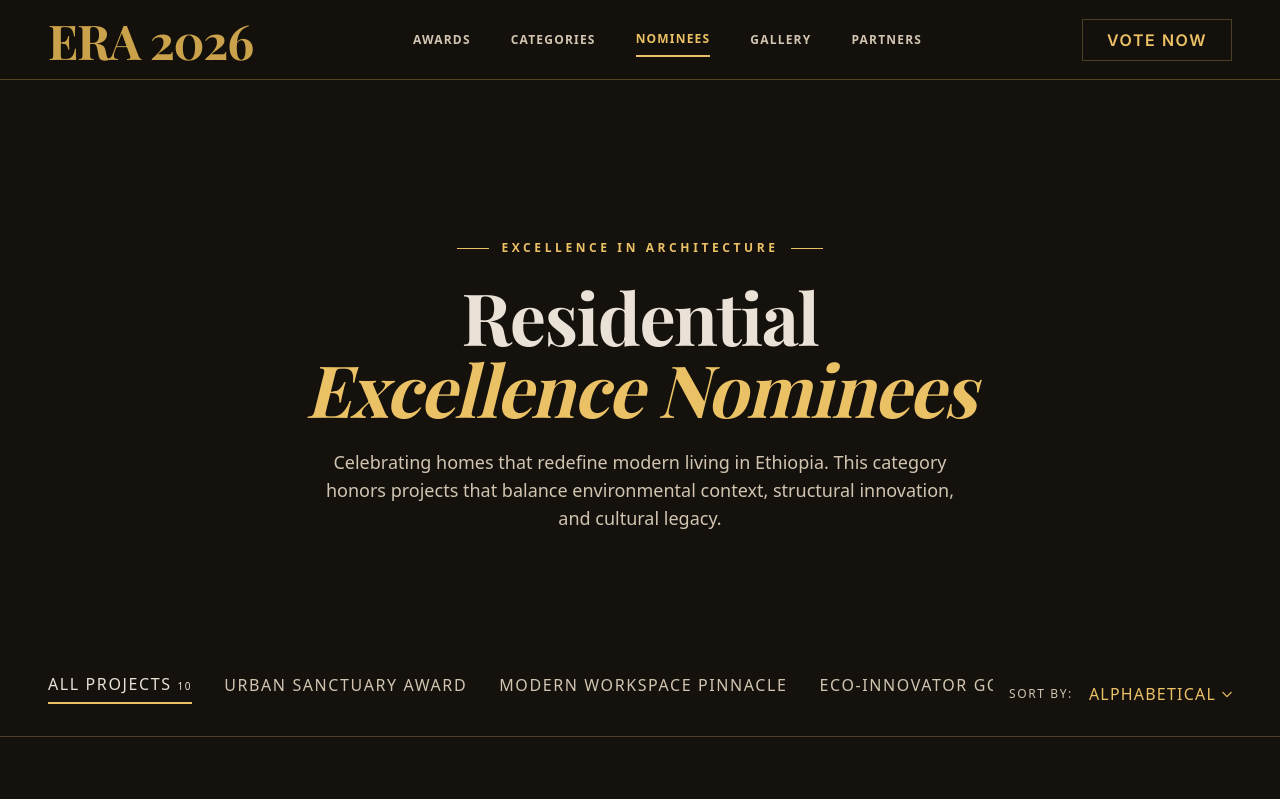
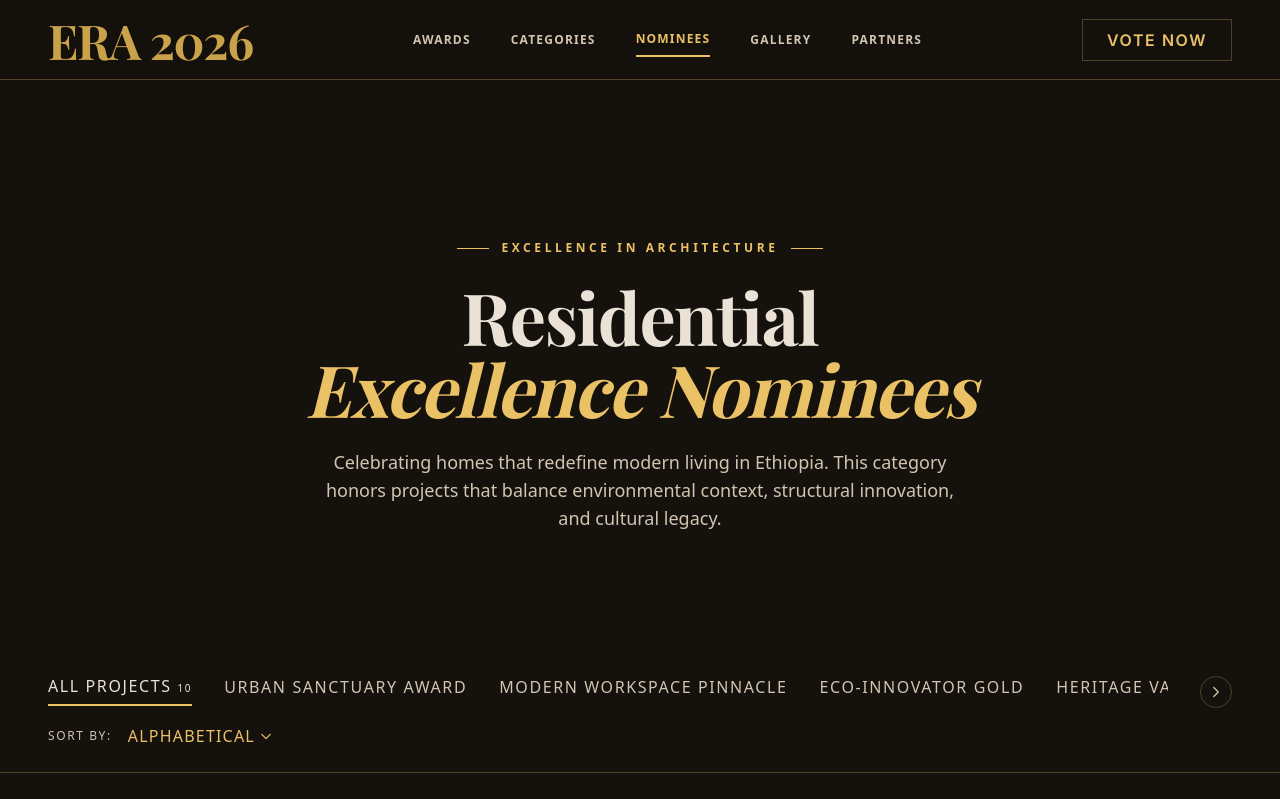
Before and after one commit to shushaykebedew/era-web-frontend, a Next.js app: page /nominees in a window 1280 px wide. Shown: the top 799 px of the page. Built offline with nearby package versions, Linux system fonts and the light colour scheme.

Commit message:
feat: add NomineesFilterBar component for category and sorting functionality; integrate ScrollIndicatorLine in Hero

```diff
--- a/src/app/globals.css
+++ b/src/app/globals.css
@@ -95,3 +95,9 @@ canvas {
   background: var(--primary);
   color: var(--primary-foreground);
 }
+
+/* Thin primary scrollbar */
+/* "[&::-webkit-scrollbar]:h-0.5",
+   "[&::-webkit-scrollbar-track]:bg-transparent",
+   "[&::-webkit-scrollbar-thumb]:bg-primary",
+    "[&::-webkit-scrollbar-thumb]:rounded-[50px]", */
--- /dev/null
+++ b/src/components/ui/ScrollIndicatorLine.tsx
@@ -0,0 +1,24 @@
+"use client";
+
+import { motion } from "framer-motion";
+
+// Single-use scroll indicator: the gold line itself travels down through a
+// taller invisible track, fading out as it reaches the bottom, then resets
+// and repeats — reads as a continuous "scroll down" cue.
+export function ScrollIndicatorLine() {
+  return (
+    <div className="relative h-20 w-0.5 overflow-hidden 2xl:h-28 2xl:w-1">
+      <motion.div
+        className="absolute inset-x-0 top-0 h-8 w-full bg-linear-to-b from-primary to-transparent 2xl:h-12"
+        initial={{ y: "-100%", opacity: 0 }}
+        animate={{ y: "220%", opacity: [0, 1, 1, 0] }}
+        transition={{
+          duration: 1.8,
+          repeat: Infinity,
+          ease: "easeInOut",
+          times: [0, 0.15, 0.7, 1],
+        }}
+      />
+    </div>
+  );
+}
--- a/src/components/ui/SortSelect.tsx
+++ b/src/components/ui/SortSelect.tsx
@@ -71,7 +71,7 @@ export function SortSelect({
   return (
     <div
       ref={rootRef}
-      className="relative flex flex-wrap items-center gap-x-4 2xl:gap-x-6 gap-y-2 2xl:gap-y-3"
+      className="flex flex-wrap items-center gap-x-4 2xl:gap-x-6 gap-y-2 2xl:gap-y-3"
     >
       <span
         className={cn(
@@ -82,6 +82,7 @@ export function SortSelect({
         Sort By:
       </span>
 
+      <div className="relative">
         <button
           type="button"
           role="combobox"
@@ -123,7 +124,7 @@ export function SortSelect({
             role="listbox"
             tabIndex={-1}
             className={cn(
-            "absolute left-0 sm:left-auto sm:right-0 top-full z-20 mt-2 min-w-40",
+              "absolute left-0 top-full z-20 mt-2 min-w-40",
               "2xl:min-w-60 overflow-hidden border border-border-strong",
               "bg-background-elevated shadow-[0_12px_32px_rgba(0,0,0,0.5)]",
             )}
@@ -175,5 +176,6 @@ export function SortSelect({
           </ul>
         )}
       </div>
+    </div>
   );
 }
--- a/src/features/home/Hero.tsx
+++ b/src/features/home/Hero.tsx
@@ -2,6 +2,7 @@ import Link from "next/link";
 import { siteConfig } from "@/data/site";
 import { Container } from "@/components/ui/Container";
 import { ServerButton as Button } from "@/components/ui/ServerButton";
+import { ScrollIndicatorLine } from "@/components/ui/ScrollIndicatorLine";
 import { cn } from "@/utils/cn";
 import { StaggerContainer, SlideUp, FadeIn } from "@/components/ui/animations";
 import { HeroProps } from "@/types/marketing";
@@ -104,11 +105,7 @@ export function Hero({
             >
               Discover
             </p>
-            <img
-              src="/icons/Vertical Divider.svg"
-              alt=""
-              className="h-12 w-0.5 2xl:h-16 2xl:w-1"
-            />
+            <ScrollIndicatorLine />
           </div>
         </div>
       </FadeIn>
--- /dev/null
+++ b/src/features/nominees/NomineesFilterBar.tsx
@@ -0,0 +1,108 @@
+"use client";
+
+import { useRef } from "react";
+import { ChevronRight } from "lucide-react";
+import { Container } from "@/components/ui/Container";
+import { SortSelect } from "@/components/ui/SortSelect";
+import { nominees } from "@/data/nominees";
+import { awardCategories } from "@/data/award-categories";
+import { cn } from "@/utils/cn";
+import { type Sort } from "@/types/ui";
+
+interface NomineesFilterBarProps {
+  activeCategoryId: string;
+  onCategoryChange: (id: string) => void;
+  sort: Sort;
+  onSortChange: (sort: Sort) => void;
+}
+
+export function NomineesFilterBar({
+  activeCategoryId,
+  onCategoryChange,
+  sort,
+  onSortChange,
+}: NomineesFilterBarProps) {
+  const categoryScrollRef = useRef<HTMLDivElement>(null);
+
+  const scrollCategoriesNext = () => {
+    categoryScrollRef.current?.scrollBy({ left: 200, behavior: "smooth" });
+  };
+
+  return (
+    <section className="bg-background py-6 border-b border-border-strong overflow-visible">
+      <Container size="wide">
+        <div className="flex flex-col gap-4">
+          {/* ── Category tabs + scroll button ── */}
+          <div className="flex min-w-0 items-center gap-4 sm:gap-8">
+            {/* "All Projects" — always visible */}
+            <button
+              onClick={() => onCategoryChange("all")}
+              className={cn(
+                "text-sm sm:text-base 2xl:text-[20px] font-inter uppercase tracking-[1.2px]",
+                "sm:tracking-[1.6px] 2xl:tracking-[2px] leading-4 2xl:leading-6",
+                "cursor-pointer transition-colors shrink-0",
+                activeCategoryId === "all"
+                  ? "text-foreground border-b-2 border-primary pb-2"
+                  : "text-foreground-muted hover:text-foreground pb-2 border-b-2 border-transparent",
+              )}
+            >
+              All Projects
+              <span className="ml-1.5 2xl:ml-2.5 text-[10px] 2xl:text-[14px]">
+                {nominees.length}
+              </span>
+            </button>
+
+            {/* Scrollable category buttons */}
+            <div
+              ref={categoryScrollRef}
+              className={cn(
+                "flex min-w-0 items-center gap-4 sm:gap-8 whitespace-nowrap overflow-x-auto",
+                "[-ms-overflow-style:none] [scrollbar-none]",
+                "[&::-webkit-scrollbar]:hidden",
+              )}
+            >
+              {awardCategories.map((c) => {
+                const isActive = activeCategoryId === c.id;
+                return (
+                  <button
+                    key={c.id}
+                    onClick={() => onCategoryChange(c.id)}
+                    className={cn(
+                      "text-sm sm:text-base 2xl:text-[20px] font-inter uppercase tracking-[1.2px]",
+                      "sm:tracking-[1.6px] 2xl:tracking-[2px] leading-4 2xl:leading-6",
+                      "cursor-pointer transition-colors shrink-0",
+                      isActive
+                        ? "text-foreground border-b-2 border-primary pb-2"
+                        : "text-foreground-muted hover:text-foreground pb-2 border-b-2 border-transparent",
+                    )}
+                  >
+                    {c.name}
+                  </button>
+                );
+              })}
+            </div>
+
+            {/* Scroll-right button */}
+            <button
+              onClick={scrollCategoriesNext}
+              aria-label="Show more categories"
+              className={cn(
+                "flex shrink-0 items-center justify-center rounded-full",
+                "h-8 w-8 2xl:h-10 2xl:w-10 border border-border-strong",
+                "text-foreground-muted hover:border-primary hover:text-primary",
+                "cursor-pointer transition-colors",
+              )}
+            >
+              <ChevronRight size={18} strokeWidth={1.75} className="2xl:size-5" />
+            </button>
+          </div>
+
+          {/* ── Sort ── */}
+          <div className="shrink-0">
+            <SortSelect value={sort} onChange={onSortChange} />
+          </div>
+        </div>
+      </Container>
+    </section>
+  );
+}
--- a/src/features/nominees/NomineesSection.tsx
+++ b/src/features/nominees/NomineesSection.tsx
@@ -4,17 +4,12 @@ import { useState, Suspense } from "react";
 import { useSearchParams } from "next/navigation";
 import { Container } from "@/components/ui/Container";
 import { NomineeCard } from "@/features/nominees/NomineeCard";
+import { NomineesFilterBar } from "@/features/nominees/NomineesFilterBar";
 import { nominees } from "@/data/nominees";
-import { awardCategories } from "@/data/award-categories";
 import { cn } from "@/utils/cn";
-import { SortSelect } from "@/components/ui/SortSelect";
 import { type Sort } from "@/types/ui";
 import { Eyebrow } from "@/components/ui/Eyebrow";
-import {
-  StaggerContainer,
-  StaggerItem,
-  FadeIn,
-} from "@/components/ui/animations";
+import { FadeIn } from "@/components/ui/animations";
 
 const PAGE_SIZE = 6;
 
@@ -83,69 +78,24 @@ function NomineesSectionContent() {
       </section>
 
       {/* ── Filter bar ── */}
-      <section className="bg-background py-6 border-b border-border-strong overflow-x-auto">
-        <Container size="wide">
-          <div className="flex flex-col gap-4 md:flex-row md:items-center md:justify-between">
-            <div className="flex min-w-0 items-center gap-4 sm:gap-8 whitespace-nowrap overflow-x-auto no-scrollbar pb-2">
-              <button
-                onClick={() => {
-                  setActiveCategoryId("all");
-                  setPage(1);
-                }}
-                className={cn(
-                  "text-sm sm:text-base 2xl:text-[20px] font-inter uppercase tracking-[1.2px]",
-                  "sm:tracking-[1.6px] 2xl:tracking-[2px] leading-4 2xl:leading-6",
-                  "cursor-pointer transition-colors shrink-0",
-                  activeCategoryId === "all"
-                    ? "text-foreground border-b-2 border-primary pb-2"
-                    : "text-foreground-muted hover:text-foreground pb-2 border-b-2 border-transparent",
-                )}
-              >
-                All Projects
-                <span className="ml-1.5 2xl:ml-2.5 text-[10px] 2xl:text-[14px]">
-                  {nominees.length}
-                </span>
-              </button>
-              {awardCategories.map((c) => {
-                const isActive = activeCategoryId === c.id;
-                return (
-                  <button
-                    key={c.id}
-                    onClick={() => {
-                      setActiveCategoryId(c.id);
-                      setPage(1);
-                    }}
-                    className={cn(
-                      "text-sm sm:text-base 2xl:text-[20px] font-inter uppercase tracking-[1.2px]",
-                      "sm:tracking-[1.6px] 2xl:tracking-[2px] leading-4 2xl:leading-6",
-                      "cursor-pointer transition-colors shrink-0",
-                      isActive
-                        ? "text-foreground border-b-2 border-primary pb-2"
-                        : "text-foreground-muted hover:text-foreground pb-2 border-b-2 border-transparent",
-                    )}
-                  >
-                    {c.name}
-                  </button>
-                );
-              })}
-            </div>
-            <div className="shrink-0">
-              <SortSelect value={sort} onChange={setSort} />
-            </div>
-          </div>
-        </Container>
-      </section>
+      <NomineesFilterBar
+        activeCategoryId={activeCategoryId}
+        onCategoryChange={(id) => {
+          setActiveCategoryId(id);
+          setPage(1);
+        }}
+        sort={sort}
+        onSortChange={setSort}
+      />
 
       {/* ── Grid ── */}
       <section className="bg-background py-12 sm:py-16">
         <Container size="wide">
-          <StaggerContainer className="grid grid-cols-1 gap-x-6 2xl:gap-x-12 gap-y-14 2xl:gap-y-20 sm:grid-cols-2 lg:grid-cols-3">
+          <div className="grid grid-cols-1 gap-x-6 2xl:gap-x-12 gap-y-14 2xl:gap-y-20 sm:grid-cols-2 lg:grid-cols-3">
             {visible.map((nominee) => (
-              <StaggerItem key={nominee.id}>
-                <NomineeCard nominee={nominee} variant="grid" />
-              </StaggerItem>
+              <NomineeCard key={nominee.id} nominee={nominee} variant="grid" />
             ))}
-          </StaggerContainer>
+          </div>
           <div className="mt-16 flex flex-col items-center gap-6">
             <p
               className={cn(
```
Also changed, not shown: src/features/partners/PartnersTierCards.tsx (+9 -3 lines). Lines whose indentation alone changed are shown as unchanged.
